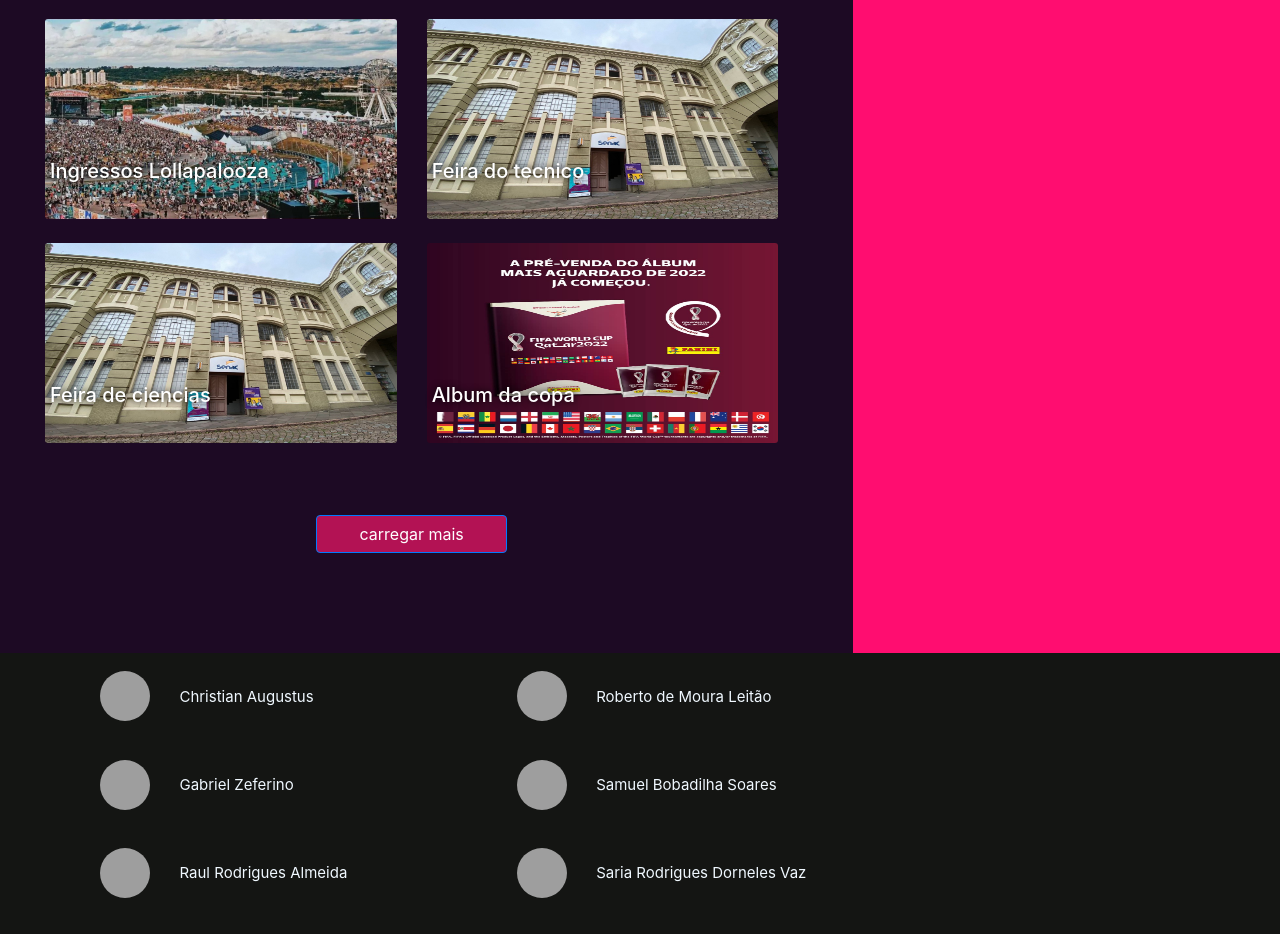
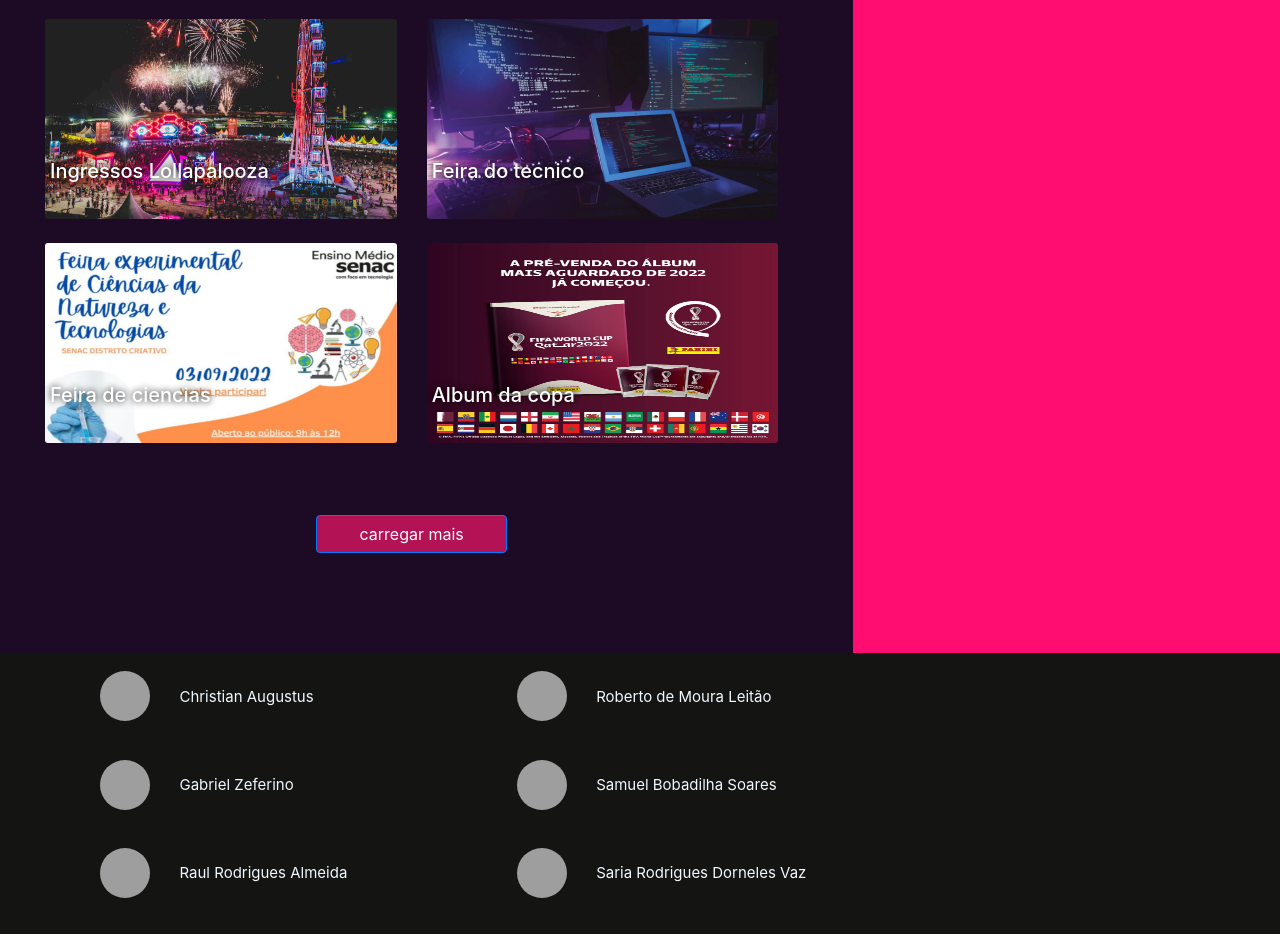
Before and after one commit to senacrs-emti/2022-1T-jornal-G1, a PHP site: page / in a window 1280 px wide. Shown: the part 614-1548 px from the top of the page. Run offline with PHP 8.4, Linux system fonts and the light colour scheme; a map, chart or similar area stays blank; some libraries are stand-ins or nearby versions; grey boxes are pictures that could not be loaded.

Commit message:
Alteração
Alterações Imagens da home

```diff
--- a/index.php
+++ b/index.php
@@ -52,19 +52,19 @@ include_once './includes/_header.php';
                 </div>
                 <div>
                     <a href="./Noticia_Ingressos_lollapalooza.php"><div class="card bg-transparent  text-white col-12 col-lg-6 float-left mb-4 border-0">
-                        <img src="./contents/lollapalooza-2023.jpg" class="card-img" alt="...">
+                        <img src="./contents/lollapalooza-2022.jpg" class="card-img" alt="...">
                         <div class="card-img-overlay">
                             <h5 class="card-title h5div">Ingressos Lollapalooza</h5>
                         </div>
                     </div></a>
                     <a href="./Noticia_feira_tec_senac.php"><div class="card bg-transparent  text-white col-12 col-lg-6 float-left mb-4 border-0">
-                        <img src="./contents/senacfrente.jpg" class="card-img" alt="senac fachada">
+                        <img src="./contents/feiratecnico.png" class="card-img" alt="senac fachada">
                         <div class="card-img-overlay">
                             <h5 class="card-title h5div">Feira do tecnico</h5>
                         </div>
                     </div></a>
                     <a href="./Noticia_feira_ciencias_senac.php"><div class="card bg-transparent  text-white col-12 col-lg-6 float-left mb- border-0">
-                        <img src="./contents/senacfrente.jpg" class="card-img" alt="...">
+                        <img src="./contents/feiradeciencias.jpg" class="card-img" alt="...">
                         <div class="card-img-overlay">
                             <h5 class="card-title h5div">Feira de ciencias</h5>
                         </div>
```
Also changed, not shown: contents/feiradeciencias.jpg (added), contents/feiratecnico.png (added), contents/lollapalooza-2022.jpg (added), contents/lollapalooza-2023.jpg (deleted).
